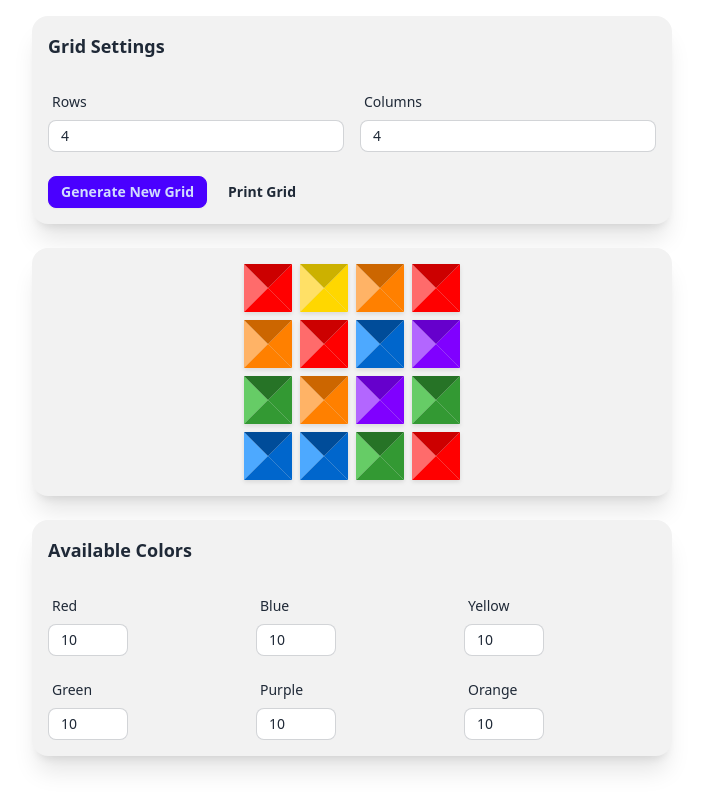
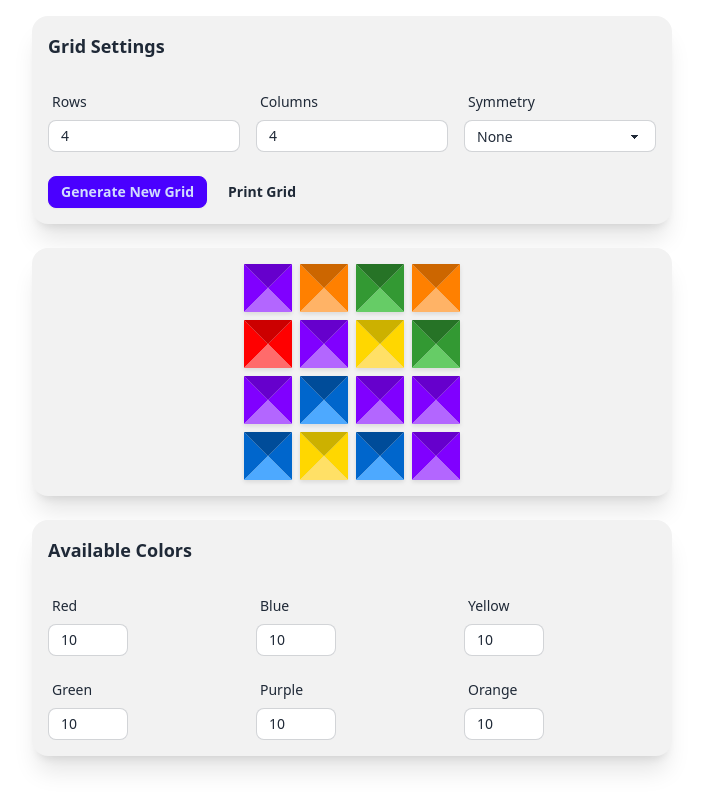
Before and after one commit to jangop/magnetic-tiles-grid, a SvelteKit app: page / in a window 1280 px wide. Shown: the whole page, without its empty margins (288-991 px from the left). Built offline with nearby package versions, Linux system fonts and the light colour scheme.

Commit message:
Generate symmetrical layouts

```diff
--- a/src/lib/components/Tile.svelte
+++ b/src/lib/components/Tile.svelte
@@ -2,23 +2,23 @@
 	export let color: string;
 
 	$: colorObj = {
-		topLeft: `var(--tile-${color}-light)`,
-		topRight: `var(--tile-${color}-base)`,
-		bottomLeft: `var(--tile-${color}-base)`,
-		bottomRight: `var(--tile-${color}-dark)`
+		left: `var(--tile-${color}-base)`,
+		right: `var(--tile-${color}-base)`,
+		bottom: `var(--tile-${color}-light)`,
+		top: `var(--tile-${color}-dark)`
 	};
 </script>
 
 <div class="tile-container">
 	<svg viewBox="0 0 100 100" class="h-full w-full">
 		<!-- Top-left triangle -->
-		<path d="M0 0 L50 50 L0 100 Z" fill={colorObj.topLeft} />
+		<path d="M0 0 L50 50 L0 100 Z" fill={colorObj.left} />
 		<!-- Top-right triangle -->
-		<path d="M100 0 L50 50 L100 100 Z" fill={colorObj.topRight} />
+		<path d="M100 0 L50 50 L100 100 Z" fill={colorObj.right} />
 		<!-- Bottom-left triangle -->
-		<path d="M0 100 L50 50 L100 100 Z" fill={colorObj.bottomLeft} />
+		<path d="M0 100 L50 50 L100 100 Z" fill={colorObj.bottom} />
 		<!-- Bottom-right triangle -->
-		<path d="M0 0 L50 50 L100 0 Z" fill={colorObj.bottomRight} />
+		<path d="M0 0 L50 50 L100 0 Z" fill={colorObj.top} />
 	</svg>
 </div>
 
--- a/src/routes/+page.svelte
+++ b/src/routes/+page.svelte
@@ -18,18 +18,127 @@
 	let symmetry = $state('none'); // 'none', 'mirror', 'rotation'
 
 	function generateGrid() {
+		// Create a copy of colors to track usage
+		const colorUsage = Object.fromEntries(
+			Object.entries(colors).map(([color, info]) => [color, { count: info.count }])
+		);
+
+		function getRandomAvailableColor(): string | null {
+			const availableColors = Object.entries(colorUsage)
+				.filter(([_, info]) => info.count > 0)
+				.map(([name]) => name);
+
+			if (availableColors.length === 0) return null;
+
+			const color = availableColors[Math.floor(Math.random() * availableColors.length)];
+			colorUsage[color].count--;
+			return color;
+		}
+
 		let newGrid = Array(rows)
 			.fill(null)
-			.map(() =>
-				Array(cols)
-					.fill(null)
-					.map(() => {
-						const availableColors = Object.entries(colors)
-							.filter(([_, info]) => info.count > 0)
-							.map(([name]) => name);
-						return availableColors[Math.floor(Math.random() * availableColors.length)];
-					})
-			);
+			.map(() => Array(cols).fill(null));
+
+		switch (symmetry) {
+			case 'horizontal': {
+				const midRow = Math.floor(rows / 2);
+				// Fill top half
+				for (let i = 0; i < midRow; i++) {
+					for (let j = 0; j < cols; j++) {
+						const color = getRandomAvailableColor();
+						if (color) {
+							newGrid[i][j] = color;
+							newGrid[rows - 1 - i][j] = color; // Mirror to bottom
+						}
+					}
+				}
+				// If odd number of rows, fill middle row
+				if (rows % 2 !== 0) {
+					for (let j = 0; j < cols; j++) {
+						const color = getRandomAvailableColor();
+						if (color) {
+							newGrid[midRow][j] = color;
+						}
+					}
+				}
+				break;
+			}
+
+			case 'vertical': {
+				const midCol = Math.floor(cols / 2);
+				// Fill left half
+				for (let i = 0; i < rows; i++) {
+					for (let j = 0; j < midCol; j++) {
+						const color = getRandomAvailableColor();
+						if (color) {
+							newGrid[i][j] = color;
+							newGrid[i][cols - 1 - j] = color; // Mirror to right
+						}
+					}
+				}
+				// If odd number of columns, fill middle column
+				if (cols % 2 !== 0) {
+					for (let i = 0; i < rows; i++) {
+						const color = getRandomAvailableColor();
+						if (color) {
+							newGrid[i][midCol] = color;
+						}
+					}
+				}
+				break;
+			}
+
+			case 'rotation180': {
+				const midRow = Math.floor(rows / 2);
+				const midCol = Math.floor(cols / 2);
+				// Fill quarter of the grid
+				for (let i = 0; i < midRow; i++) {
+					for (let j = 0; j < midCol; j++) {
+						const color = getRandomAvailableColor();
+						if (color) {
+							// Place in all four corners
+							newGrid[i][j] = color;
+							newGrid[i][cols - 1 - j] = color;
+							newGrid[rows - 1 - i][j] = color;
+							newGrid[rows - 1 - i][cols - 1 - j] = color;
+						}
+					}
+				}
+				break;
+			}
+
+			case 'rotation90': {
+				const midRow = Math.floor(rows / 2);
+				const midCol = Math.floor(cols / 2);
+				// Fill quarter of the grid
+				for (let i = 0; i < midRow; i++) {
+					for (let j = 0; j < midCol; j++) {
+						const color = getRandomAvailableColor();
+						if (color) {
+							// Rotate four times
+							newGrid[i][j] = color;
+							newGrid[j][rows - 1 - i] = color;
+							newGrid[rows - 1 - i][cols - 1 - j] = color;
+							newGrid[cols - 1 - j][i] = color;
+						}
+					}
+				}
+				break;
+			}
+
+			default: {
+				// No symmetry - fill normally
+				for (let i = 0; i < rows; i++) {
+					for (let j = 0; j < cols; j++) {
+						const color = getRandomAvailableColor();
+						if (color) {
+							newGrid[i][j] = color;
+						}
+					}
+				}
+			}
+		}
+
 		grid = newGrid;
 	}
 
@@ -46,7 +155,7 @@
 		<div class="card bg-base-200 shadow-xl">
 			<div class="card-body p-4">
 				<h2 class="card-title mb-4 text-lg">Grid Settings</h2>
-				<div class="grid grid-cols-1 gap-4 sm:grid-cols-2">
+				<div class="grid grid-cols-1 gap-4 sm:grid-cols-3">
 					<div class="form-control">
 						<label class="label" for="rows-input">
 							<span class="label-text">Rows</span>
@@ -73,6 +182,23 @@
 							max="8"
 							class="input input-sm input-bordered w-full"
 						/>
+					</div>
+
+					<div class="form-control">
+						<label class="label" for="symmetry-input">
+							<span class="label-text">Symmetry</span>
+						</label>
+						<select
+							id="symmetry-input"
+							bind:value={symmetry}
+							class="select select-bordered select-sm w-full"
+						>
+							<option value="none">None</option>
+							<option value="horizontal">Horizontal Mirror</option>
+							<option value="vertical">Vertical Mirror</option>
+							<option value="rotation180">180° Rotation</option>
+							<option value="rotation90">90° Rotation</option>
+						</select>
 					</div>
 				</div>
 
```
